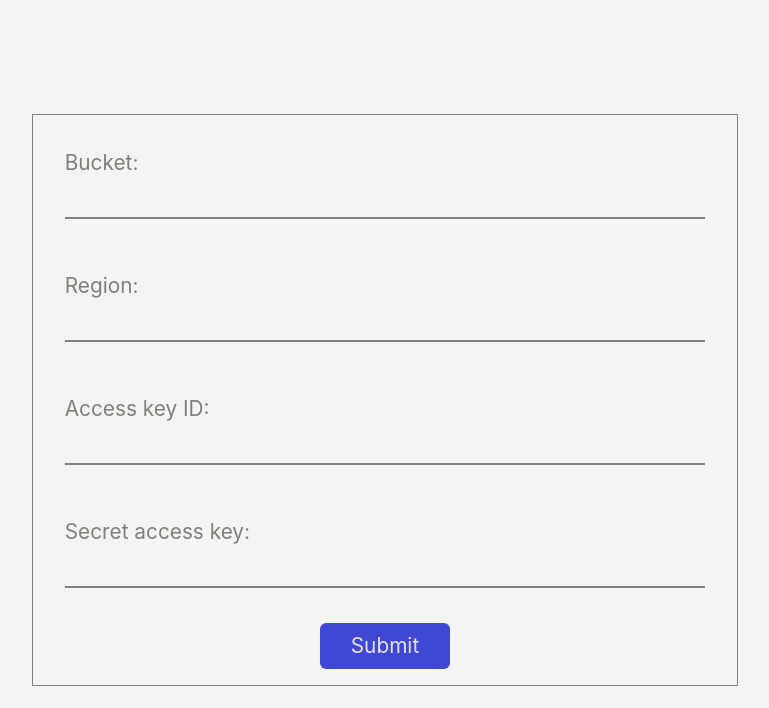
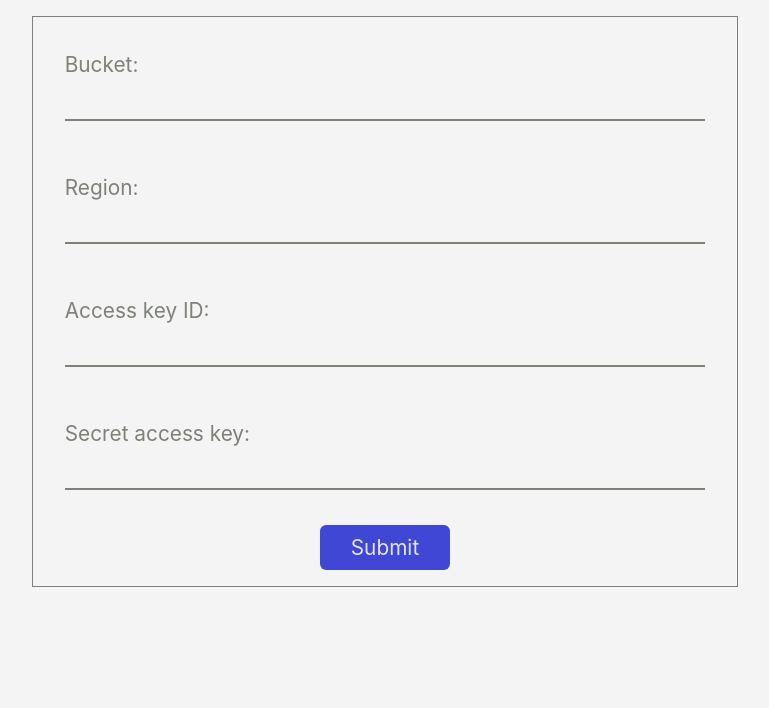
Before and after one commit to PetarMetodiev/s3-file-browser, a React (Vite) app: page / in a window 1280 px wide. Shown: the top 708 px of the page, without its empty margins (255-1024 px from the left). Built offline with nearby package versions, Linux system fonts and the light colour scheme.

Commit message:
add FileContentsContextProvider

```diff
--- a/src/App.css
+++ b/src/App.css
@@ -1,6 +1,6 @@
 .main-wrapper {
   min-height: 100%;
-  display: grid;
+  /* display: grid; */
 
   & .form-wrapper {
     margin: auto;
--- a/src/App.tsx
+++ b/src/App.tsx
@@ -6,7 +6,8 @@ import {
   Credentials,
   CredentialsContext,
 } from "./contexts/S3CredentialsContextProvider";
-import { TreeView } from "./components/TreeView/TreeView/TreeView";
+import { FileContentsContextProvider } from "./contexts/FileContentsContextProvider";
+import { FileExplorer } from "./components/FileExplorer/FileExplorer";
 
 function App() {
   const { updateCredentials, isAuthenticated } = useContext(CredentialsContext);
@@ -18,7 +19,9 @@ function App() {
   return (
     <main className="main-wrapper">
       {isAuthenticated ? (
-        <TreeView />
+        <FileContentsContextProvider>
+          <FileExplorer />
+        </FileContentsContextProvider>
       ) : (
         <CredentialsForm
           className="form-wrapper"
```
